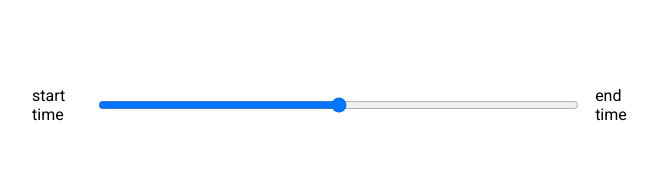
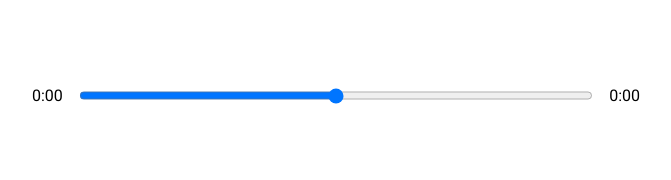
Before and after one commit to Mridul2820/music-player, a React (Create React App) app: page / in a window 1280 px wide. Shown: the part 410-590 px from the top of the page, without its empty margins (304-975 px from the left). Built offline with nearby package versions, Linux system fonts and the light colour scheme.

Commit message:
song current time and total time show

```diff
--- a/src/components/Player.js
+++ b/src/components/Player.js
@@ -1,8 +1,13 @@
-import { useRef } from 'react'
+import { useState, useRef } from 'react'
 import { FontAwesomeIcon } from "@fortawesome/react-fontawesome";
 import { faPlay, faAngleLeft, faAngleRight } from "@fortawesome/free-solid-svg-icons";
 
 const Player = ({ currentSong, isPlaying, setIsPlaying }) => {
+    const [songInfo, setSongInfo] = useState({
+        currentTime: null,
+        duration: null
+    })
+
     const audioRef = useRef(null)
 
     const playSongHandler = () => {
@@ -14,22 +19,38 @@
             audioRef.current.play()
             setIsPlaying(!isPlaying)
         }
+    }
 
+    const timeUpdateHandler = (e) => {
+        const current = e.target.currentTime;
+        const duration = e.target.duration;
+        setSongInfo({...songInfo, currentTime: current, duration})
+    }
+
+    const getTime = (time) => {
+        return (
+            Math.floor(time / 60) + ":" + ("0" + Math.floor(time % 60)).slice(-2)
+        )
     }
 
     return (
         <div className='player'>
             <div className="time-control">
-                <p>start time</p>
+                <p>{getTime(songInfo.currentTime)}</p>
                 <input type="range"/>
-                <p>end time</p>
+                <p>{getTime(songInfo.duration)}</p>
             </div>
             <div className="play-control">
                 <FontAwesomeIcon className='skip-back' size="2x" icon={faAngleLeft} />
                 <FontAwesomeIcon className='play' size="2x" icon={faPlay} onClick={playSongHandler} />
                 <FontAwesomeIcon className='skip-forward' size="2x" icon={faAngleRight} />
             </div>
-            <audio ref={audioRef} src={currentSong.audio}></audio>
+            <audio
+                onTimeUpdate={timeUpdateHandler}
+                onLoadedMetadata={timeUpdateHandler}
+                ref={audioRef} src={currentSong.audio}
+            >
+            </audio>
         </div>
     )
 }
```
